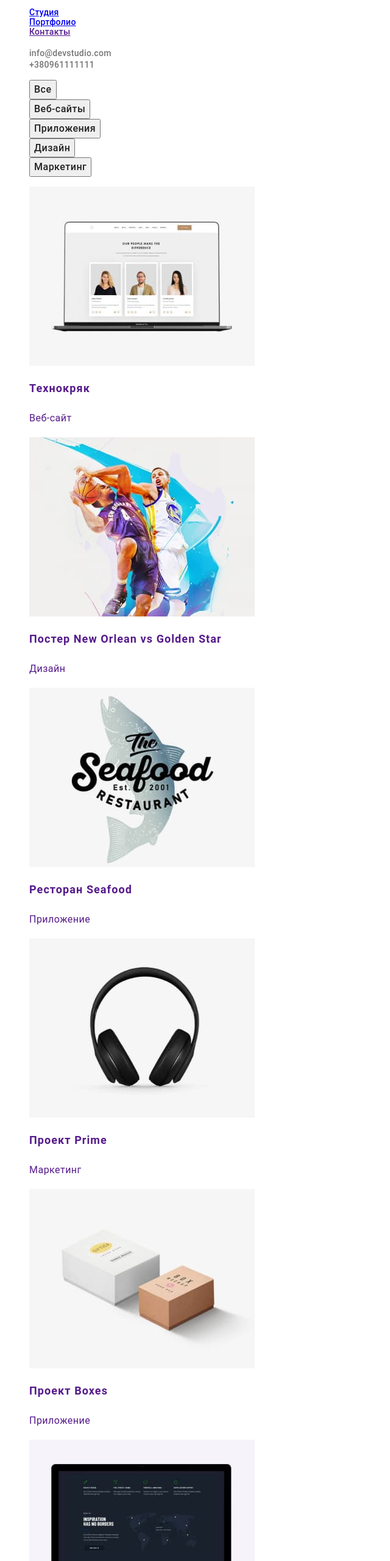
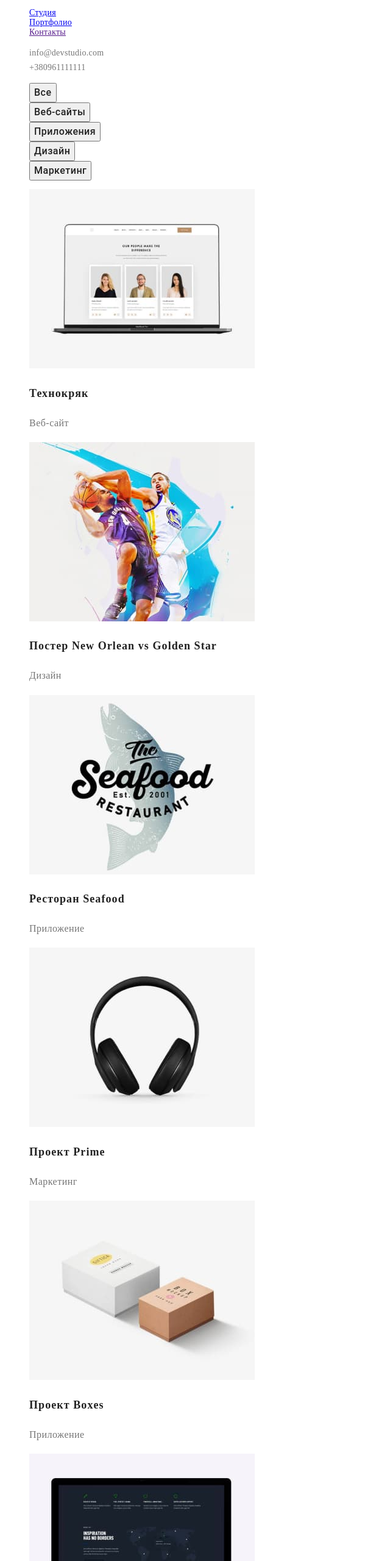
Before and after one commit to VitaliiMazur/goit-markup-hw-02, a plain HTML site: page portfolio.html in a window 1280 px wide. Shown: the part 40-2600 px from the top of the page at 61% size, without its empty margins (0-640 px from the left). Drawn offline with Linux system fonts and the light colour scheme.

Commit message:
виправив помилки

```diff
--- a/css/styles.css
+++ b/css/styles.css
@@ -1,11 +1,18 @@
 :root {
-    --primary-text-color:#757575; /*загальний текст*/
-    --title-text-color:#212121; /*заголовки*/
-
+  --primary-text-color: #757575; /*загальний текст*/
+  --title-text-color: #212121; /*заголовки*/
+  --acent-color: #2196f3; /*колір наведення*/
+  --black-color: #000000; /*чорний*/
+  --primary-bg-color: #ffffff;
 }
 body {
+    background-color: var(--primary-bg-color)
+    var(--primary-text-color)
   font-family: "Roboto", Tahoma, sans-serif;
-  color: #212121;
+  font-size: 14px;
+  line-height: 1.7;
+  letter-spacing: 0.03em;
+
 }
 
 .link {
@@ -16,17 +23,19 @@ body {
 }
 /* --------------------------------------------HEADER */
 
-
 .header-logo {
+  color: var(--acent-color);
   font-family: "Raleway";
   font-weight: 700;
   font-size: 26px;
   line-height: 1.19;
   letter-spacing: 0.03em;
-  color: #2196f3;
+
 }
 .studio {
-  color: #000000;
+    color: var(--title-text-color);
+
+
 }
 
 .header-nav {
@@ -38,7 +47,7 @@ body {
 }
 .a-link:hover,
 .a-link:focus {
-  color: #2196f3;
+  color: var(--acent-color);
 }
 .email {
   font-weight: 500;
@@ -50,7 +59,7 @@ body {
 }
 .email:hover,
 .email:focus {
-  color: #2196f3;
+  color: var(--acent-color);
 }
 .tel {
   font-weight: 500;
@@ -61,7 +70,7 @@ body {
 }
 .tel:hover,
 .tel:focus {
-  color: #2196f3;
+  color: var(--acent-color);
 }
 .button {
   background-color: #ffffff;
@@ -70,7 +79,7 @@ body {
 /* --------------------------------------------------BUTTON */
 
 .btn-filter {
-    font-family: "Roboto";
+  font-family: "Roboto";
   font-weight: 500;
   font-size: 16px;
   line-height: 1.62;
@@ -90,22 +99,20 @@ body {
   font-size: 18px;
   line-height: 2;
   letter-spacing: 0.06em;
-  var:var(--title-text-color)
+  color: var(--title-text-color);
 }
 .p {
-  font-weight: 400;
   font-size: 16px;
   line-height: 1.88;
   letter-spacing: 0.03em;
-  var:var(--primary-text-color)
+  color: var(--primary-text-color);
 }
 .address {
-  font-weight: 400;
   font-size: 14px;
   line-height: 1.71;
   letter-spacing: 0.03em;
   color: #ffffff;
 }
 .footer {
-    background-color: #2F303A;
+  background-color: #2f303a;
 }
--- a/portfolio.html
+++ b/portfolio.html
@@ -10,22 +10,27 @@
   <body>
     <header class="header">
       <nav>
-        <a href="" class="header-logo link">Web<span class="studio">Studio</span> </a>
+        <a href="" class="header-logo link"
+          >Web<span class="studio">Studio</span>
+        </a>
         <ul class="header-nav list">
           <li><a href="./index.html" class="a-link current">Студия</a></li>
           <li><a href="./portfolio.html" class="a-link">Портфолио</a></li>
           <li><a href="" class="a-link">Контакты</a></li>
         </ul>
       </nav>
-      <ul class="list">
-        <li><a href="mailto:info@devstudio.com" class="email link">info@devstudio.com</a></li>
+      <ul class="contact list">
+        <li>
+          <a href="mailto:info@devstudio.com" class="email link"
+            >info@devstudio.com</a
+          >
+        </li>
         <li><a href="tel:+380961111111" class="tel link">+380961111111</a></li>
       </ul>
     </header>
     <main>
-
       <section>
-        <ul class="list">
+        <ul class="btn list">
           <li><button type="button" class="btn-filter">Все</button></li>
           <li><button type="button" class="btn-filter">Веб-сайты</button></li>
           <li><button type="button" class="btn-filter">Приложения</button></li>
@@ -35,80 +40,91 @@
         <ul class="list">
           <li>
             <a href="" class="link">
-              <img src="./img2/tehnokr.jpg" alt="tehnokr" width="370"/>
+              <img src="./img2/tehnokr.jpg" alt="tehnokr" width="370"
+            /></a>
             <h2 class="name">Технокряк</h2>
             <p class="p">Веб-сайт</p>
-            </a>
           </li>
           <li>
             <a href="" class="link">
               <img
-                src="./img2/new-orlean-vs-golden-star.jpg" alt="new orlean" width="370"/>
+                src="./img2/new-orlean-vs-golden-star.jpg"
+                alt="new orlean"
+                width="370"
+            /></a>
             <h2 class="name">Постер New Orlean vs Golden Star</h2>
             <p class="p">Дизайн</p>
-            </a>
           </li>
           <li>
             <a href="" class="link">
-              <img src="./img2/seafood.jpg" alt="seafood" width="370"/>
+              <img src="./img2/seafood.jpg" alt="seafood" width="370"
+            /></a>
             <h2 class="name">Ресторан Seafood</h2>
             <p class="p">Приложение</p>
-            </a>
           </li>
           <li>
             <a href="" class="link">
-              <img src="./img2/prime.jpg" alt="prime" width="370"/>
+              <img src="./img2/prime.jpg" alt="prime" width="370"
+            /></a>
             <h2 class="name">Проект Prime</h2>
             <p class="p">Маркетинг</p>
-            </a>
           </li>
           <li>
             <a href="" class="link">
-              <img src="./img2/boxes.jpg" alt="boxes" width="370"/>
+              <img src="./img2/boxes.jpg" alt="boxes" width="370"
+            /></a>
             <h2 class="name">Проект Boxes</h2>
             <p class="p">Приложение</p>
-            </a>
           </li>
           <li>
             <a href="" class="link">
               <img
-                src="./img2/inspiration-has-no-borders.jpg" alt="inspiration" width="370"/>
+                src="./img2/inspiration-has-no-borders.jpg"
+                alt="inspiration"
+                width="370"
+            /></a>
             <h2 class="name">Inspiration has no Borders</h2>
             <p class="p">Веб-сайт</p>
-            </a>
           </li>
           <li>
             <a href="" class="link">
-              <img src="./img2/limited-edition.jpg" alt="limited" width="370"/>
+              <img src="./img2/limited-edition.jpg" alt="limited" width="370"
+            /></a>
             <h2 class="name">Издание Limited Edition</h2>
             <p class="p">Дизайн</p>
-            </a>
           </li>
           <li>
             <a href="" class="link">
-              <img src="./img2/lab.jpg" alt="lab" width="370"/>
+              <img src="./img2/lab.jpg" alt="lab" width="370"
+            /></a>
             <h2 class="name">Проект LAB</h2>
             <p class="p">Маркетинг</p>
-            </a>
           </li>
           <li>
             <a href="" class="link">
-              <img
-                src="./img2/growing-business.jpg" alt="growing" width="370"/>
+              <img src="./img2/growing-business.jpg" alt="growing" width="370"
+            /></a>
             <h2 class="name">Growing Business</h2>
             <p class="p">Приложение</p>
-            </a>
           </li>
         </ul>
       </section>
     </main>
     <footer class="footer">
-      <a href="" class="header-logo link">Web<span class="studio">Studio</span></a>
+      <a href="" class="header-logo link"
+        >Web<span class="studio">Studio</span></a
+      >
       <address class="address">
         г. Киев, пр-т Леси Украинки, 26
         <ul class="list">
-          <li><a href="mailto:info@example.com" class="email link">info@example.com</a></li>
-          <li><a href="tel:+380991111111" class="tel link">+38 099 111 11 11</a></li>
+          <li>
+            <a href="mailto:info@example.com" class="email link"
+              >info@example.com</a
+            >
+          </li>
+          <li>
+            <a href="tel:+380991111111" class="tel link">+38 099 111 11 11</a>
+          </li>
         </ul>
       </address>
     </footer>
```
Lines whose indentation alone changed are shown as unchanged.
